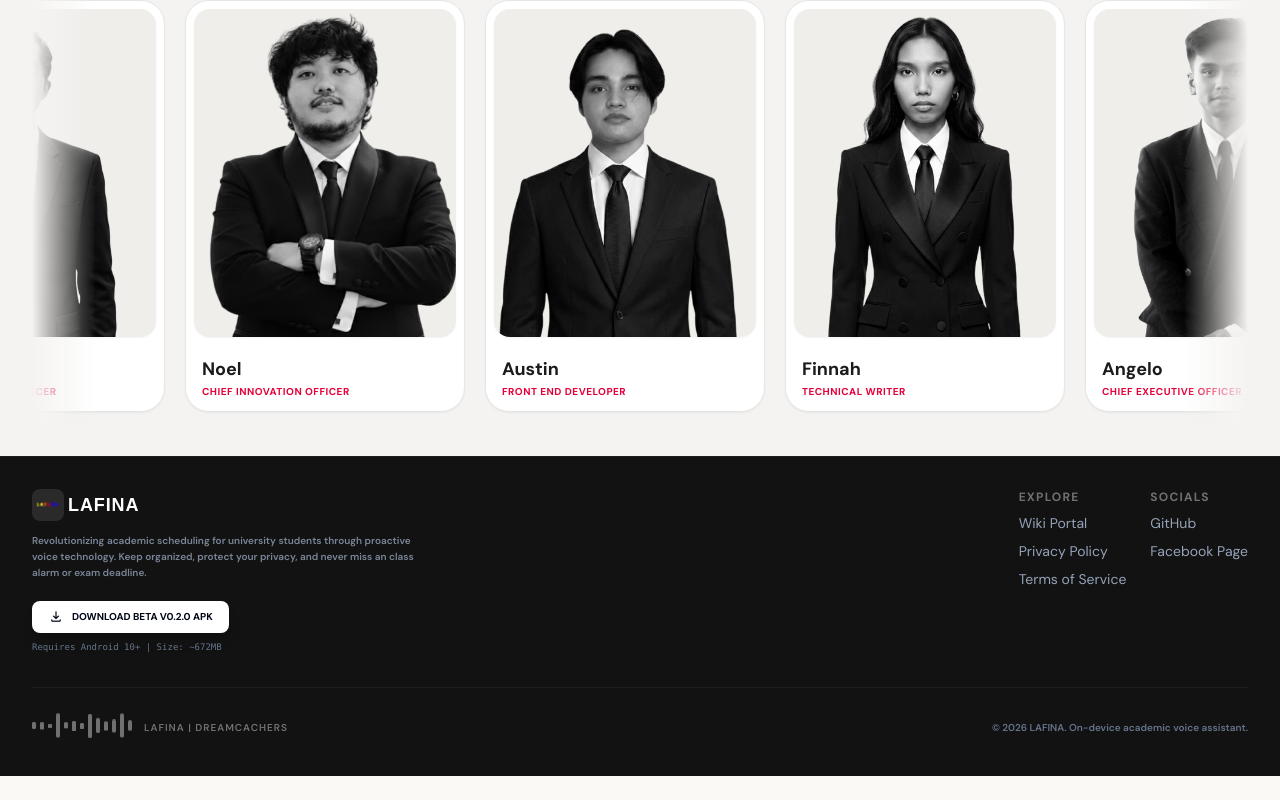
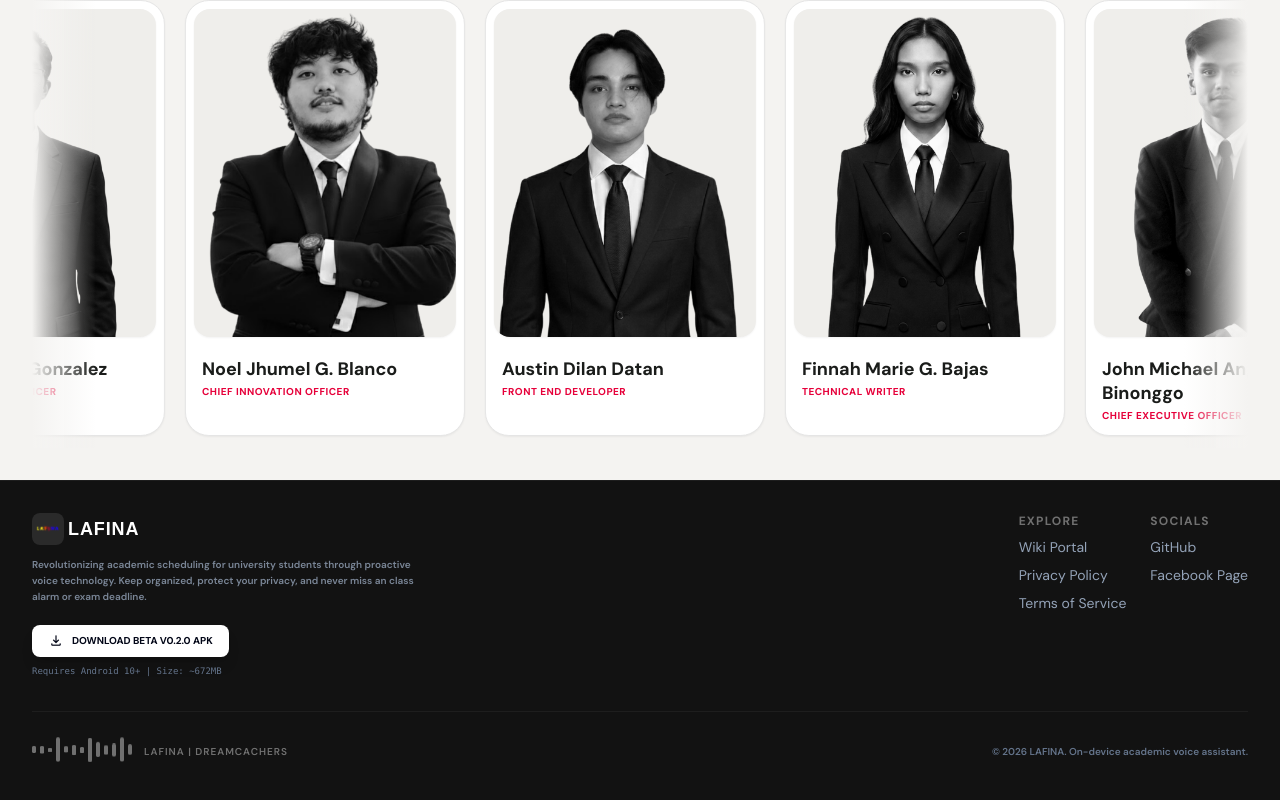
Before and after one commit to LAFINA-AI/lafina-page, a React (Vite) app: page / in a window 1280 px wide. Shown: the part 2987-3787 px from the top of the page. Before the commit the page ends 3763 px from the top, so only its background shows below. Built offline with nearby package versions, Linux system fonts and the light colour scheme; a web font is replaced by a local one.

Commit message:
chore: fullname in teams

```diff
--- a/src/components/Team.tsx
+++ b/src/components/Team.tsx
@@ -18,31 +18,31 @@
 
   const members: Member[] = [
     {
-      name: "Angelo",
+      name: "John Michael Angelo C. Binonggo ",
       role: "Chief Executive Officer",
       image: angeloImg,
       initials: "A"
     },
     {
-      name: "Lemar",
+      name: "John Lemar L. Gonzalez",
       role: "Chief Technology Officer",
       image: lemarImg,
       initials: "L"
     },
     {
-      name: "Noel",
+      name: "Noel Jhumel G. Blanco",
       role: "Chief Innovation Officer",
       image: noelImg,
       initials: "N"
     },
     {
-      name: "Austin",
+      name: "Austin Dilan Datan",
       role: "Front End Developer",
       image: austinImg,
       initials: "AU"
     },
     {
-      name: "Finnah",
+      name: "Finnah Marie G. Bajas",
       role: "Technical Writer",
       image: finnahImg,
       initials: "F"
```
